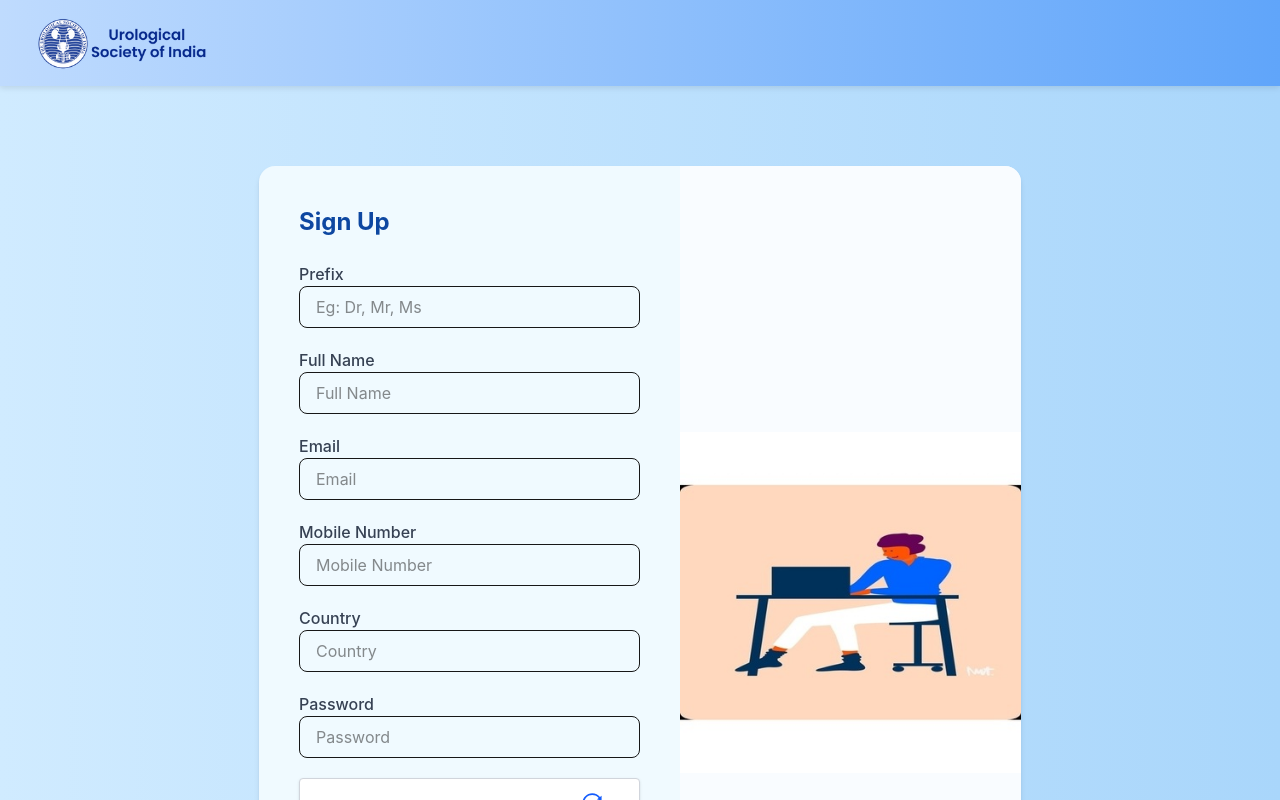
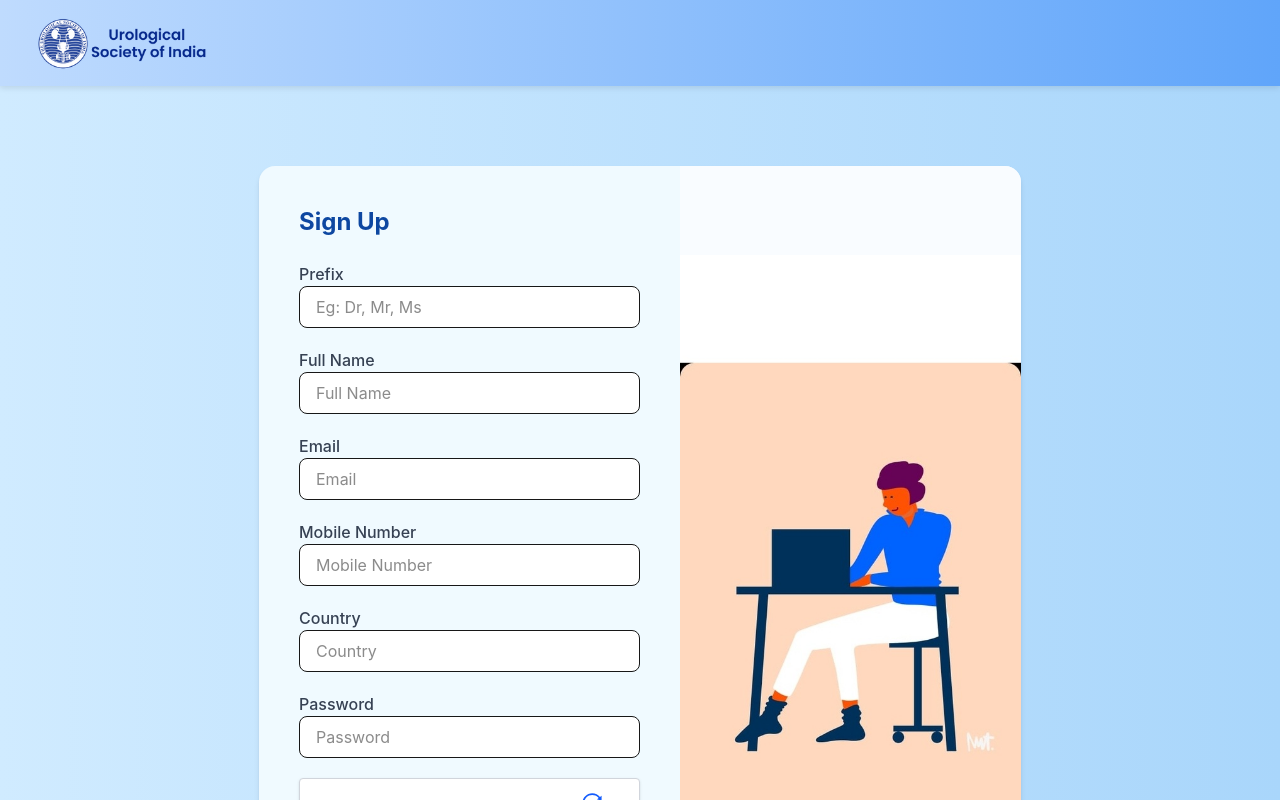
Before and after one commit to SESHAMSURYAVAMSI/LMS, a Next.js app in the folder user/: page /signup in a window 1280 px wide. Shown: the top 800 px of the page. Built offline with nearby package versions, Linux system fonts and the light colour scheme.

Commit message:
auth fix

```diff
--- a/user/src/app/(auth)/login/page.tsx
+++ b/user/src/app/(auth)/login/page.tsx
@@ -1,40 +1,73 @@
 "use client";
 import Image from "next/image";
-import CaptchaMock from "@/components/ui/CaptchaMock"; // <-- import here
+import { useRouter } from "next/navigation";
+import { useState } from "react";
+import CaptchaMock from "@/components/ui/CaptchaMock";
 
 export default function Login() {
+  const router = useRouter();
+  const [email, setEmail] = useState("");
+  const [password, setPassword] = useState("");
+  const [error, setError] = useState("");
+
+  const handleLogin = (e: React.FormEvent) => {
+    e.preventDefault();
+
+    // Fake authentication
+    const validEmail = "test@example.com";
+    const validPassword = "123456";
+
+    if (email === validEmail && password === validPassword) {
+      setError(""); // clear error
+      router.push("/dashboard"); // redirect
+    } else {
+      setError("Invalid email or password. Please try again.");
+    }
+  };
+
   return (
     <div className="min-h-screen flex flex-col justify-between bg-[#f0faff] font-sans">
-
       {/* Main content */}
       <div className="min-h-screen flex items-center justify-center bg-gradient-to-r from-[#d0ebff] to-[#a9d6fb] font-sans">
         <div className="bg-[#f0faff] shadow-md rounded-2xl flex max-w-4xl w-full overflow-hidden">
-
           {/* Left side - form */}
           <div className="flex-1 p-10">
             <h2 className="text-2xl font-bold text-[#0d47a1] mb-6">Login</h2>
-            <form className="flex flex-col space-y-5">
+
+            <form className="flex flex-col space-y-5" onSubmit={handleLogin}>
               <div className="flex flex-col">
-                <label htmlFor="email" className="mb-1 font-semibold text-gray-700">
+                <label
+                  htmlFor="email"
+                  className="mb-1 font-semibold text-gray-700"
+                >
                   Email
                 </label>
                 <input
                   type="email"
                   placeholder="Enter Email id"
-                className="w-full px-4 py-2 border border-gray-300 rounded-lg focus:ring-2 focus:ring-blue-400 outline-none"
+                  value={email}
+                  onChange={(e) => setEmail(e.target.value)}
+                  className="w-full px-4 py-2 border border-gray-300 rounded-lg focus:ring-2 focus:ring-blue-400 outline-none bg-white"
                 />
               </div>
+
               {/* Password Field */}
               <div className="flex flex-col">
-              <label htmlFor="password" className="mb-1 font-semibold text-gray-700">
+                <label
+                  htmlFor="password"
+                  className="mb-1 font-semibold text-gray-700"
+                >
                   Password
                 </label>
                 <input
                   type="password"
                   placeholder="Enter Password"
-                className="w-full px-4 py-2 border border-gray-300 rounded-lg focus:ring-2 focus:ring-blue-400 outline-none"
+                  value={password}
+                  onChange={(e) => setPassword(e.target.value)}
+                  className="w-full px-4 py-2 border border-gray-300 rounded-lg focus:ring-2 focus:ring-blue-400 outline-none bg-white"
                 />
               </div>
+
               <a href="#" className="text-sm text-orange-500 hover:underline">
                 Forgot Password?
               </a>
@@ -42,13 +75,24 @@ export default function Login() {
               {/* Mock reCAPTCHA */}
               <CaptchaMock />
 
-              <button className="w-full bg-orange-500 hover:bg-orange-600 text-white py-2 rounded-lg font-semibold">
+              {error && (
+                <p className="text-red-500 text-sm font-medium">{error}</p>
+              )}
+
+              <button
+                type="submit"
+                className="w-full bg-orange-500 hover:bg-orange-600 text-white py-2 rounded-lg font-semibold"
+              >
                 Login
               </button>
             </form>
+
             <p className="text-sm text-gray-600 mt-6">
               Don’t have an account?{" "}
-              <a href="/signup" className="text-orange-500 font-semibold hover:underline">
+              <a
+                href="/signup"
+                className="text-orange-500 font-semibold hover:underline"
+              >
                 Sign up now
               </a>
             </p>
@@ -71,7 +115,13 @@ export default function Login() {
         <div className="max-w-6xl mx-auto flex justify-end items-center py-3 text-sm text-gray-600">
           <div className="absolute right-2 bottom-2 flex items-center gap-1 mr-2 mb-2">
             <span className="mr-1">Educational Grant By</span>
-            <Image src="/sun_pharma.png" alt="Sun Pharma" width={40} height={40} className="object-contain" />
+            <Image
+              src="/sun_pharma.png"
+              alt="Sun Pharma"
+              width={40}
+              height={40}
+              className="object-contain"
+            />
           </div>
         </div>
       </footer>
--- a/user/src/app/(auth)/signup/page.tsx
+++ b/user/src/app/(auth)/signup/page.tsx
@@ -2,8 +2,8 @@
 import { useState } from "react";
 import Image from "next/image";
 import Link from "next/link";
+import { useRouter } from "next/navigation";
 import CaptchaMock from "@/components/ui/CaptchaMock";
-
 
 export default function SignupPage() {
   const [prefix, setPrefix] = useState<string>("");
@@ -14,90 +14,112 @@ export default function SignupPage() {
   const [password, setPassword] = useState<string>("");
   const [termsAccepted, setTermsAccepted] = useState<boolean>(false);
 
+  const router = useRouter();
+
+  const handleSubmit = (e: React.FormEvent) => {
+    e.preventDefault();
+
+    // 👉 You can add validation or API call here
+    if (!termsAccepted) {
+      alert("Please accept Terms & Conditions before signing up.");
+      return;
+    }
+
+    // For now, simply redirect after "successful signup"
+    router.push("/login");
+  };
+
   return (
     <div className="min-h-screen bg-gradient-to-r from-[#d0ebff] to-[#a9d6fb] font-sans flex flex-col">
-
       {/* Main content */}
       <div className="flex-1 flex items-start justify-center pt-20 pb-20">
-        <div
-          className="bg-[#f0faff] shadow-md rounded-2xl flex overflow-hidden"
-        //   style={{ width: "1125px", height: "1102px" }}
-        >
-
+        <div className="bg-[#f0faff] shadow-md rounded-2xl flex overflow-hidden">
           {/* Left side - form */}
           <div className="flex-1 p-10 overflow-y-auto">
             <h2 className="text-2xl font-bold text-[#0d47a1] mb-6">Sign Up</h2>
-            <form className="flex flex-col space-y-5">
 
+            <form className="flex flex-col space-y-5" onSubmit={handleSubmit}>
               <div className="flex flex-col">
-                <label htmlFor="prefix" className="text-gray-700 font-medium">Prefix</label>
+                <label htmlFor="prefix" className="text-gray-700 font-medium">
+                  Prefix
+                </label>
                 <input
                   id="prefix"
                   type="text"
                   value={prefix}
                   onChange={(e) => setPrefix(e.target.value)}
                   placeholder="Eg: Dr, Mr, Ms"
-                  className="w-full px-4 py-2 border rounded-lg focus:ring-2 focus:ring-blue-400 outline-none"
+                  className="w-full px-4 py-2 border rounded-lg focus:ring-2 focus:ring-blue-400 outline-none bg-white"
                 />
               </div>
 
               <div className="flex flex-col">
-                <label htmlFor="fullname" className="text-gray-700 font-medium">Full Name</label>
+                <label htmlFor="fullname" className="text-gray-700 font-medium">
+                  Full Name
+                </label>
                 <input
                   id="fullname"
                   type="text"
                   value={fullName}
                   onChange={(e) => setFullName(e.target.value)}
                   placeholder="Full Name"
-                  className="w-full px-4 py-2 border rounded-lg focus:ring-2 focus:ring-blue-400 outline-none"
+                  className="w-full px-4 py-2 border rounded-lg focus:ring-2 focus:ring-blue-400 outline-none bg-white"
                 />
               </div>
 
               <div className="flex flex-col">
-                <label htmlFor="email" className="text-gray-700 font-medium">Email</label>
+                <label htmlFor="email" className="text-gray-700 font-medium">
+                  Email
+                </label>
                 <input
                   id="email"
                   type="email"
                   value={email}
                   onChange={(e) => setEmail(e.target.value)}
                   placeholder="Email"
-                  className="w-full px-4 py-2 border rounded-lg focus:ring-2 focus:ring-blue-400 outline-none"
+                  className="w-full px-4 py-2 border rounded-lg focus:ring-2 focus:ring-blue-400 outline-none bg-white"
                 />
               </div>
 
               <div className="flex flex-col">
-                <label htmlFor="mobile" className="text-gray-700 font-medium">Mobile Number</label>
+                <label htmlFor="mobile" className="text-gray-700 font-medium">
+                  Mobile Number
+                </label>
                 <input
                   id="mobile"
                   type="text"
                   value={mobile}
                   onChange={(e) => setMobile(e.target.value)}
                   placeholder="Mobile Number"
-                  className="w-full px-4 py-2 border rounded-lg focus:ring-2 focus:ring-blue-400 outline-none"
+                  className="w-full px-4 py-2 border rounded-lg focus:ring-2 focus:ring-blue-400 outline-none bg-white"
                 />
               </div>
 
               <div className="flex flex-col">
-                <label htmlFor="country" className="text-gray-700 font-medium">Country</label>
+                <label htmlFor="country" className="text-gray-700 font-medium">
+                  Country
+                </label>
                 <input
                   id="country"
                   type="text"
                   value={country}
                   onChange={(e) => setCountry(e.target.value)}
                   placeholder="Country"
-                  className="w-full px-4 py-2 border rounded-lg focus:ring-2 focus:ring-blue-400 outline-none"
+                  className="w-full px-4 py-2 border rounded-lg focus:ring-2 focus:ring-blue-400 outline-none bg-white"
                 />
               </div>
 
               <div className="flex flex-col">
-                <label htmlFor="password" className="text-gray-700 font-medium">Password</label>
+                <label htmlFor="password" className="text-gray-700 font-medium">
+                  Password
+                </label>
                 <input
                   id="password"
                   type="password"
                   value={password}
                   onChange={(e) => setPassword(e.target.value)}
                   placeholder="Password"
-                  className="w-full px-4 py-2 border rounded-lg focus:ring-2 focus:ring-blue-400 outline-none"
+                  className="w-full px-4 py-2 border rounded-lg focus:ring-2 focus:ring-blue-400 outline-none bg-white"
                 />
               </div>
 
@@ -113,7 +135,8 @@ export default function SignupPage() {
                   className="w-4 h-4"
                 />
                 <label htmlFor="terms" className="text-sm text-gray-600">
-                  I agree to all <span className="text-orange-500">Terms & Conditions</span>
+                  I agree to all{" "}
+                  <span className="text-orange-500">Terms & Conditions</span>
                 </label>
               </div>
 
@@ -139,9 +162,8 @@ export default function SignupPage() {
 
           {/* Right side - illustration */}
           <div className="flex-1 flex items-center justify-center bg-[#f9fcff]">
-            <Image src="/signup1.jpg" alt="Illustration" width={400} height={400} />
+            <Image src="/signup.jpg" alt="Illustration" width={400} height={400} />
           </div>
-
         </div>
       </div>
 
@@ -150,7 +172,13 @@ export default function SignupPage() {
         <div className="max-w-6xl mx-auto flex justify-end items-center py-3 text-sm text-gray-600">
           <div className="absolute right-2 bottom-2 flex items-center gap-1 mr-2 mb-2">
             <span className="mr-1">Educational Grant By</span>
-            <Image src="/sun_pharma.png" alt="Sun Pharma" width={40} height={40} className="object-contain" />
+            <Image
+              src="/sun_pharma.png"
+              alt="Sun Pharma"
+              width={40}
+              height={40}
+              className="object-contain"
+            />
           </div>
         </div>
       </footer>
```
Lines whose indentation alone changed are shown as unchanged.
